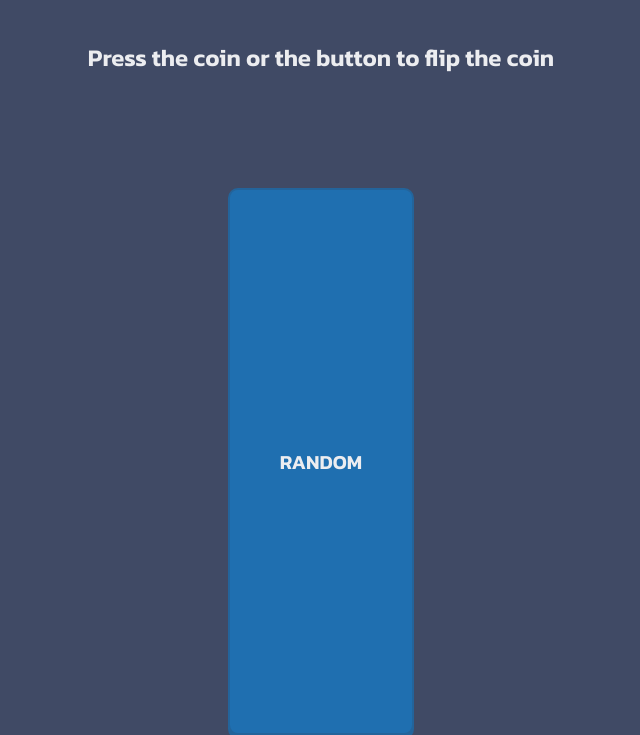
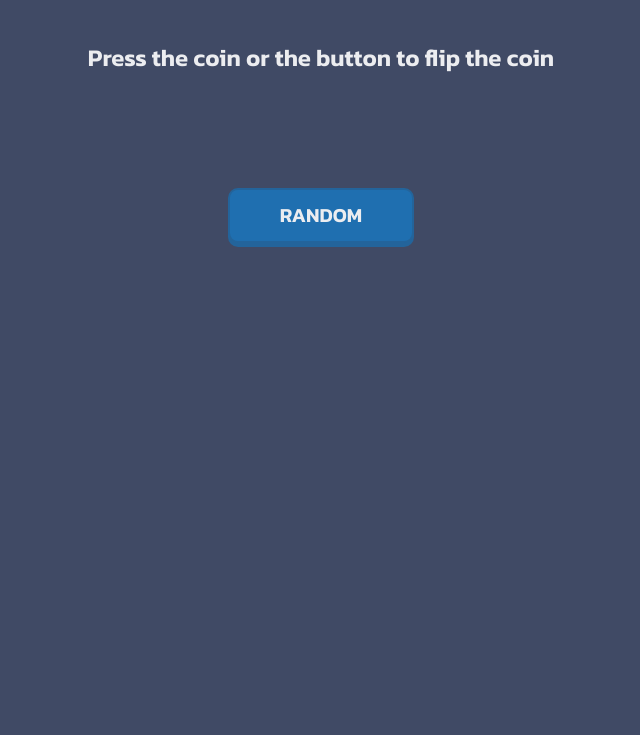
Before and after one commit to KrizelDeveloper/flip-the-coin-devchallenges.io, a plain HTML site: page index.html in a window 1280 px wide. Shown: the part 205-940 px from the top of the page, without its empty margins (319-959 px from the left). After the commit the page ends 800 px from the top, so only its background shows below. Drawn offline with Linux system fonts and the light colour scheme.

Commit message:
fixed big button mistake

```diff
--- a/style.css
+++ b/style.css
@@ -19,7 +19,7 @@ button{
     background-color: var(--button-color);
     color: var(--text-color);
     border-radius: 10px;
-    height: 150%;
+    height: 15%;
     box-shadow: 0px 4px 0px 0px var(--box-shadow-border-color);
     border: 2px solid var(--box-shadow-border-color);
     cursor: pointer;
```
